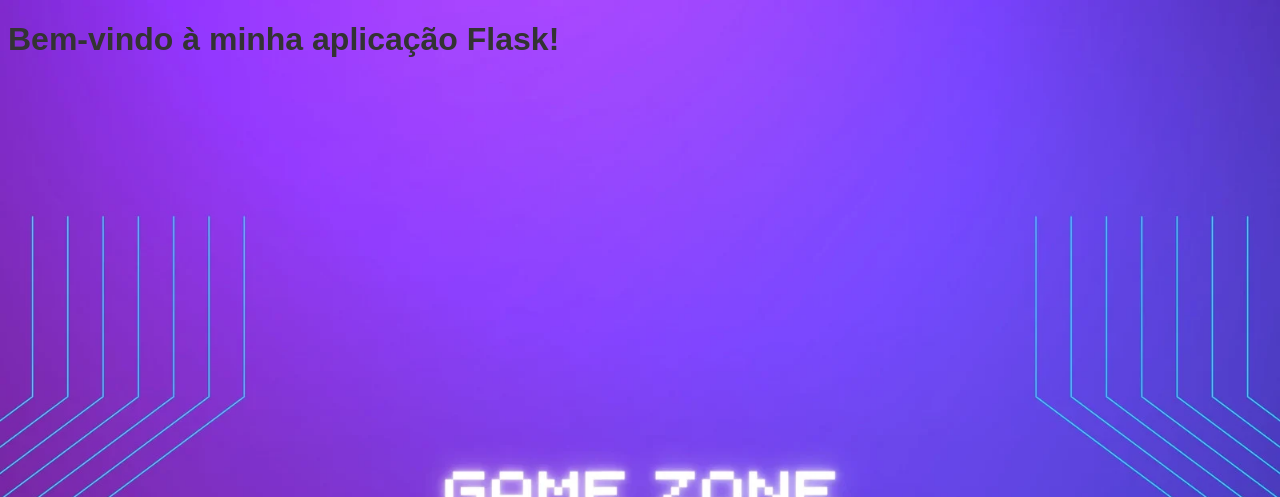
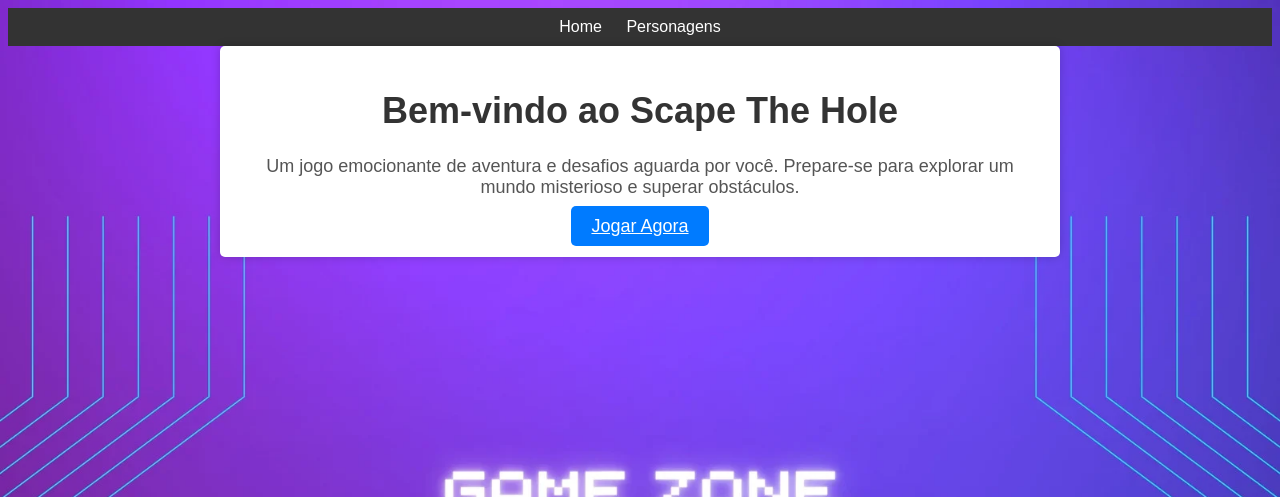
Before and after one commit to CaioMonsorez/koru_flask_game, a Flask app: template templates/index.html in a window 1280 px wide. Shown: the top 497 px of the page. Run offline with Flask 3, Linux system fonts and the light colour scheme; the template is opened without the code that fills it, so the values that code supplies are empty.

Commit message:
renderizando index e jogo

```diff
--- /dev/null
+++ b/app.py
@@ -0,0 +1,62 @@
+# personagens.py
+from flask import Flask, render_template, request, jsonify
+from data import personagens
+
+app = Flask(__name__)
+
+# Variáveis para a posição do caminhão
+truck_x = 100
+truck_y = 100
+
+# Variável para a pontuação
+score = 0
+
+# Define a cor de fundo
+background_color = "lightblue"
+
+@app.route('/jogo')
+def iniciar_jogo():
+    return render_template('jogo.html', truck_x=truck_x, truck_y=truck_y, background_color=background_color, score=score)
+
+@app.route('/move_truck', methods=['POST'])
+def move_truck():
+    global truck_x, truck_y, score
+
+    direction = request.json['direction']
+    step = 10
+
+    if direction == 'left':
+        truck_x -= step
+    elif direction == 'right':
+        truck_x += step
+    elif direction == 'up':
+        truck_y -= step
+    elif direction == 'down':
+        truck_y += step
+
+    # Atualizar a pontuação (por exemplo, +10 a cada movimento)
+    score += 10
+
+    return jsonify({'truck_x': truck_x, 'truck_y': truck_y, 'score': score})
+
+@app.route('/reset_game', methods=['POST'])
+def reset_game():
+    global truck_x, truck_y, score
+
+    # Reiniciar a posição do caminhão e a pontuação
+    truck_x = 100
+    truck_y = 100
+    score = 0
+
+    return jsonify({'truck_x': truck_x, 'truck_y': truck_y, 'score': score})
+
+@app.route('/index')
+def home():
+    return render_template('index.html')
+
+@app.route('/personagens')
+def listar_personagens():
+    return render_template('personagens.html', personagens=personagens)
+
+if __name__ == '__main__':
+    app.run(debug=True)
--- a/data.py
+++ b/data.py
@@ -3,4 +3,6 @@ personagens = [
     {'nome': 'Vilão', 'classe': 'Mago'},
     {'nome': 'Aliado', 'classe': 'Caminhão'},
     {'nome': 'Inimigo', 'classe': 'Mago'},
+    {'nome': 'Principal', 'classe': 'Caminhão'},
+    {'nome': 'Vilão', 'classe': 'Mago'}
 ]
--- a/personagens.py
+++ /dev/null
@@ -1,18 +0,0 @@
-# personagens.py
-from flask import Flask, render_template
-from PIL import Image
-from data import personagens
-
-app = Flask(__name__)
-
-@app.route('/')
-def index():
-    return "Página Inicial do Jogo"
-
-@app.route('/personagens')
-def listar_personagens():
-    return render_template('personagens.html', personagens=personagens)
-
-
-if __name__ == '__main__':
-    app.run(debug=True)
--- a/static/css/style.css
+++ b/static/css/style.css
@@ -8,6 +8,7 @@ body {
 h1 {
   color: #333;
 }
+
 
 ul {
   list-style: none;
@@ -20,4 +21,28 @@ li {
   padding: 10px;
   border: 1px solid #ddd;
   border-radius: 5px;
+
+
 }
+
+/* static/style.css - NAVBAR */
+.navbar {
+  background-color: #333;
+  color: #fff;
+  padding: 10px 0;
+}
+
+.navbar-list {
+  list-style: none;
+  padding: 0;
+  display: flex;
+}
+
+.navbar-item {
+  margin-right: 20px;
+}
+
+.navbar-item a {
+  color: #fff;
+  text-decoration: none;
+}
--- a/templates/index.html
+++ b/templates/index.html
@@ -2,11 +2,71 @@
 <!DOCTYPE html>
 <html>
 <head>
-    <title>Minha Aplicação Flask</title>
-    <link rel="stylesheet" href="{{ url_for('static', filename='css/style.css') }}">
+    <title>Scape The Hole</title>
+    <link rel="stylesheet" type="text/css" href="{{ url_for('static', filename='style.css') }}">
+    <style>
+        body {
+            font-family: Arial, sans-serif;
+            background-color: #f0f0f0;
+            text-align: center;
+        }
+
+        .navbar {
+            background-color: #333;
+            color: #fff;
+            padding: 10px;
+        }
+
+        .navbar a {
+            color: #fff;
+            text-decoration: none;
+            margin: 0 10px;
+        }
+
+        .container {
+            max-width: 800px;
+            margin: 0 auto;
+            padding: 20px;
+            background-color: #fff;
+            border-radius: 5px;
+            box-shadow: 0 0 10px rgba(0, 0, 0, 0.2);
+        }
+
+        h1 {
+            font-size: 36px;
+            color: #333;
+        }
+
+        p {
+            font-size: 18px;
+            color: #555;
+        }
+
+        .btn {
+            background-color: #007BFF;
+            color: #fff;
+            padding: 10px 20px;
+            border: none;
+            border-radius: 5px;
+            cursor: pointer;
+            font-size: 18px;
+        }
+
+        .btn:hover {
+            background-color: #0056b3;
+        }
+    </style>
 </head>
 <body>
-    <h1>Bem-vindo à minha aplicação Flask!</h1>
-    <p>{{ message }}</p>
+    <div class="navbar">
+        <a href="{{ url_for('home') }}">Home</a>
+        <a href="{{ url_for('listar_personagens') }}">Personagens</a>
+    </div>
+
+    <div class="container">
+        <h1>Bem-vindo ao Scape The Hole</h1>
+        <p>Um jogo emocionante de aventura e desafios aguarda por você. Prepare-se para explorar um mundo misterioso e superar obstáculos.</p>
+        <a href="{{ url_for('iniciar_jogo') }}" class="btn">Jogar Agora</a>
+    </div>
 </body>
 </html>
```
Also changed, not shown: templates/jogo.html (added, +80 -0 lines), README.md, static/images/caminhao.png (added).
